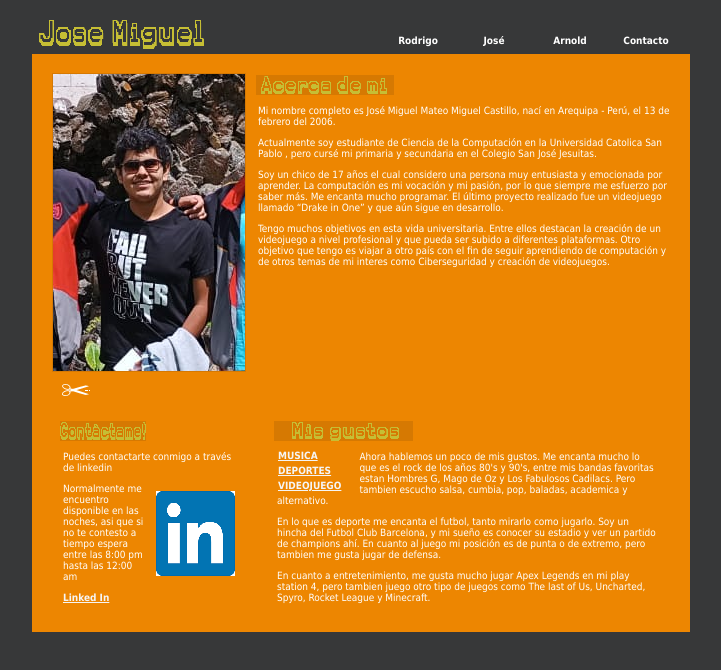
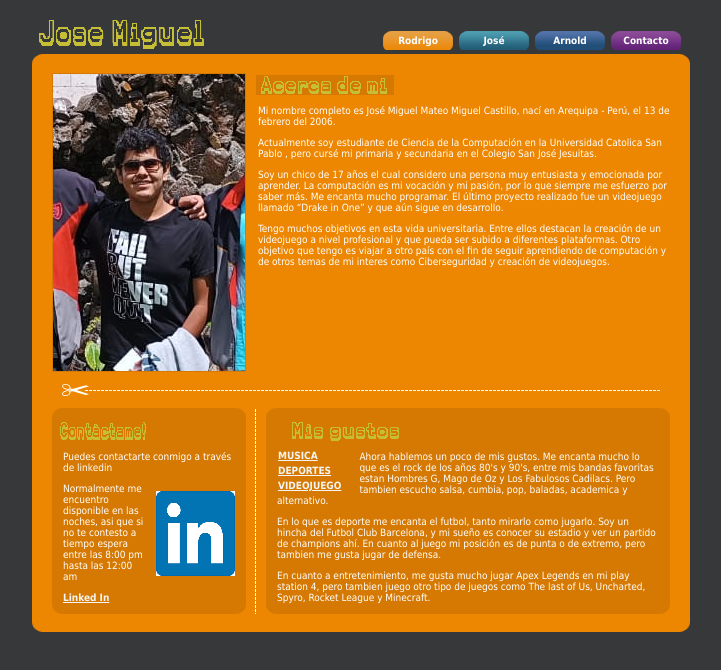
Before and after one commit to Pochano/Pochano.github.io, a plain HTML site: page index.html in a window 1280 px wide. Shown: the whole page, without its empty margins (279-1000 px from the left). Drawn offline with Linux system fonts and the light colour scheme.

Commit message:
Update style.css

```diff
--- a/style.css
+++ b/style.css
@@ -125,24 +125,24 @@ a:hover {
 	text-decoration: underline;
 }
 
-#nav li.a   { background: url(images/menu_a_bg.gif) no-repeat; }
-#nav li.a a { background: url(images/menu_a_r.gif)  top right no-repeat; }
-#nav li.b   { background: url(images/menu_b_bg.gif) no-repeat; }
-#nav li.b a { background: url(images/menu_b_r.gif)  top right no-repeat; }
-#nav li.c   { background: url(images/menu_c_bg.gif) no-repeat; }
-#nav li.c a { background: url(images/menu_c_r.gif)  top right no-repeat; }
-#nav li.d   { background: url(images/menu_d_bg.gif) no-repeat; }
-#nav li.d a { background: url(images/menu_d_r.gif)  top right no-repeat; }
+#nav li.a   { background: url(menu_a_bg.gif) no-repeat; }
+#nav li.a a { background: url(menu_a_r.gif)  top right no-repeat; }
+#nav li.b   { background: url(menu_b_bg.gif) no-repeat; }
+#nav li.b a { background: url(menu_b_r.gif)  top right no-repeat; }
+#nav li.c   { background: url(menu_c_bg.gif) no-repeat; }
+#nav li.c a { background: url(menu_c_r.gif)  top right no-repeat; }
+#nav li.d   { background: url(menu_d_bg.gif) no-repeat; }
+#nav li.d a { background: url(menu_d_r.gif)  top right no-repeat; }
 
 /* body */
 
 #body { width: 100%; }
 
-#body { background: #ed8601 url(images/body_bg.gif); }
-#body div { background: url(images/body_tl.gif) top left no-repeat; }
-#body div div { background: url(images/body_tr.gif) top right no-repeat; }
-#body div div div { background: url(images/body_bl.gif) bottom left no-repeat; }
-#body div div div div { background: url(images/body_br.gif) bottom right no-repeat; }
+#body { background: #ed8601 url(body_bg.gif); }
+#body div { background: url(body_tl.gif) top left no-repeat; }
+#body div div { background: url(body_tr.gif) top right no-repeat; }
+#body div div div { background: url(body_bl.gif) bottom left no-repeat; }
+#body div div div div { background: url(body_br.gif) bottom right no-repeat; }
 #body .inner div { background: none; }
 
 #body .inner {
@@ -168,7 +168,7 @@ a:hover {
 	clear: both;
 	margin: 0 1em;
 	padding: 12px 0;
-	background: url(images/divider_h.gif) 12px 12px repeat-x;
+	background: url(divider_h.gif) 12px 12px repeat-x;
 }
 
 /* darkboxes */
@@ -177,9 +177,9 @@ a:hover {
 * html #body #boxes #left .inner  { width: 100%; w\idth: 90%; }
 * html #body #boxes #right .inner { width: 100%; w\idth: 95%; }
 
-#body #boxes { background: url(images/box_bg.gif) repeat-y; }
-#body #boxes div { background: url(images/box_t.gif) top left no-repeat; }
-#body #boxes div div { background: url(images/box_b.gif) bottom left no-repeat; }
+#body #boxes { background: url(box_bg.gif) repeat-y; }
+#body #boxes div { background: url(box_t.gif) top left no-repeat; }
+#body #boxes div div { background: url(box_b.gif) bottom left no-repeat; }
 #body #boxes .inner div { background: none; }
 
 #body #boxes .inner {
```
